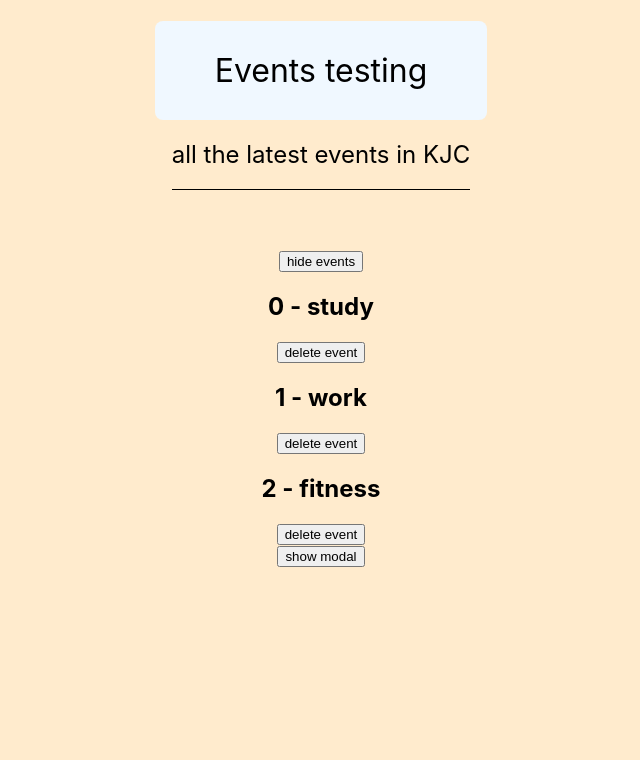
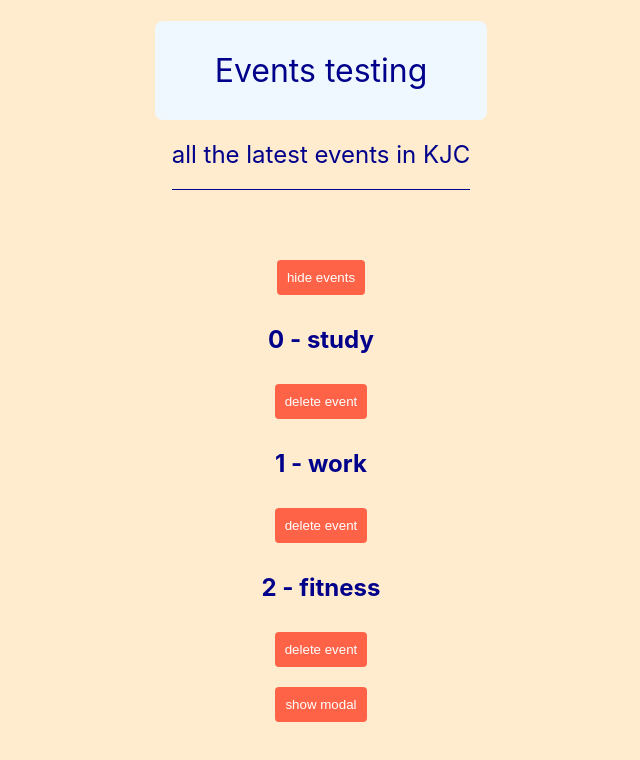
Before and after one commit to KJCastillo/test-react, a React (Create React App) app: page / in a window 1280 px wide. Shown: the top 760 px of the page, without its empty margins (319-959 px from the left). Built offline with nearby package versions, Linux system fonts and the light colour scheme.

Commit message:
component stylesheets

```diff
--- a/src/index.css
+++ b/src/index.css
@@ -11,6 +11,20 @@ body {
 code {
   font-family: source-code-pro, Menlo, Monaco, Consolas, 'Courier New',
     monospace;
+}
+
+p, h1, h2 {
+  color: darkblue;
+}
+
+button {
+  background: tomato;
+  color: #fff;
+  padding: 10px;
+  border: 0;
+  border-radius: 4px;
+  margin: 10px auto;
+  cursor: pointer;
 }
 
 .title {
```
Also changed, not shown: src/components/EventList.js (line endings or trailing spaces).
